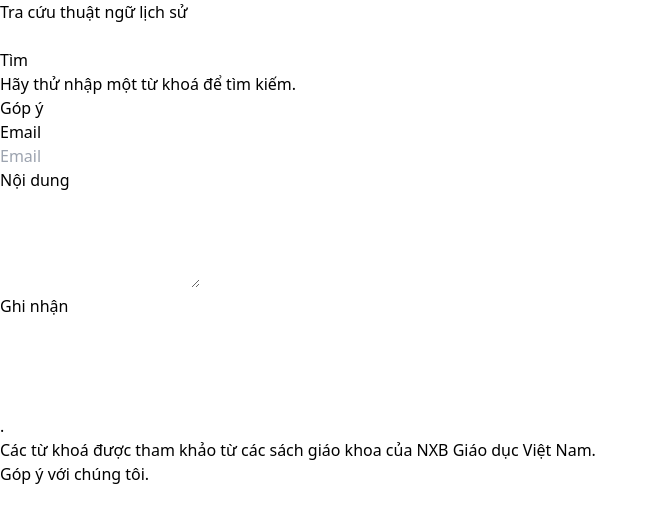
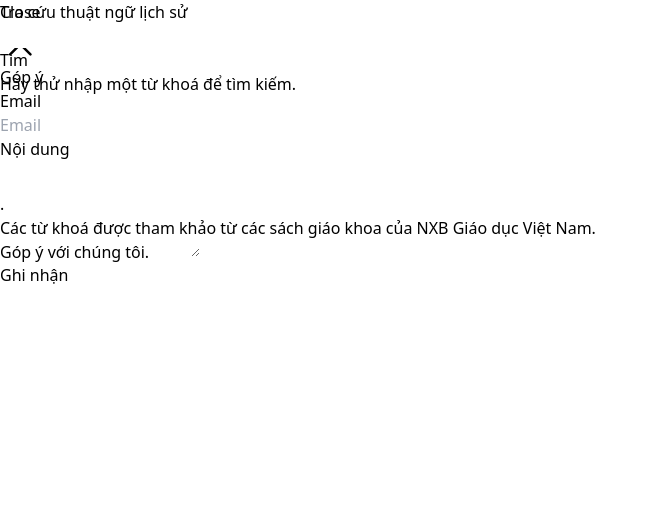
Before and after one commit to kiennguyen-246/history-appendix, a Next.js app: page / in a window 1280 px wide. Both pictures are taken after a click on the link "Góp ý với chúng tôi.". Shown: the top 522 px of the page, without its empty margins (0-657 px from the left). Built offline with nearby package versions, Linux system fonts and the light colour scheme.

Commit message:
Improve frontend performance

```diff
--- a/src/pages/components.js
+++ b/src/pages/components.js
@@ -1,5 +1,8 @@
-import { useState } from "react";
+import { useState, Fragment } from "react";
 import { Combobox } from "@headlessui/react";
+import { Dialog, Transition } from "@headlessui/react";
+import { InboxIcon, XMarkIcon } from "@heroicons/react/24/outline";
+import { set } from "lodash";
 
 const SEARCH_API = "http://localhost:3000/api/search";
 const FILTER_API = "http://localhost:3000/api/filter";
@@ -14,10 +17,12 @@ export function Body() {
     const [response, setResponse] = useState(null);
     const [init, setInit] = useState(false);
     const [found, setFound] = useState(false);
+    const [pending, setPending] = useState(false);
     const [feedbackFormDisplay, setfeedbackFormDisplay] = useState(false);
 
     const doSetQuery = async () => {
         setFound(false);
+        setPending(true);
         const inputValue = document.getElementById("searchInput").value;
         setQuery(inputValue);
     };
@@ -39,6 +44,7 @@ export function Body() {
             setFound(false);
             setResponse(null);
         }
+        setPending(false);
     };
 
     const onSearch = (event) => {
@@ -57,12 +63,24 @@ export function Body() {
         setfeedbackFormDisplay(true);
     };
 
+    const closeFeedback = () => {
+        setfeedbackFormDisplay(false);
+    };
+
     return (
         <div className="container m-auto max-w-3xl font-['vollkorn']">
             <Heading />
             <SearchArea onSubmit={onSearch} />
-            <Content init={init} found={found} response={response} />
-            <FeeabackArea feedbackFormDisplay={feedbackFormDisplay} />
+            <Content
+                init={init}
+                found={found}
+                pending={pending}
+                response={response}
+            />
+            <FeedbackArea
+                feedbackFormDisplay={feedbackFormDisplay}
+                closeFeedback={closeFeedback}
+            />
             <div style={{ marginTop: "6rem" }}>.</div>
             <Footer showFeedback={showFeedback} />
         </div>
@@ -104,6 +122,7 @@ function SearchBox() {
                     id="searchInput"
                     onChange={async (event) => {
                         event.preventDefault();
+                        setSelectedKeyword(null);
                         setQuery(event.target.value);
                         const htmlResponse = await fetch(FILTER_API, {
                             method: "POST",
@@ -183,9 +202,11 @@ function SearchButton({ onButtonClick }) {
     );
 }
 
-function Content({ init, found, response }) {
+function Content({ init, found, pending, response }) {
     if (!init) {
         return <EmptyContent />;
+    } else if (pending) {
+        return <PendingContent />;
     } else if (found) {
         return <KeywordContent response={response} />;
     } else {
@@ -195,6 +216,14 @@ function Content({ init, found, response }) {
 
 function EmptyContent() {
     return <div>Hãy thử nhập một từ khoá để tìm kiếm.</div>;
+}
+
+function PendingContent() {
+    return (
+        <div>
+            <p>Đang tìm kiếm...</p>
+        </div>
+    );
 }
 
 function NotFound() {
@@ -220,71 +249,6 @@ function KeywordContent({ response }) {
     );
 }
 
-function FeeabackArea({ feedbackFormDisplay }) {
-    if (!feedbackFormDisplay) {
-        return <></>;
-    }
-    return (
-        <div className="mt-10 w-full bg">
-            <h2 className="font-bold text-green-800 text-4xl"> Góp ý</h2>
-            <form
-                onSubmit={async (event) => {
-                    event.preventDefault();
-                    const email = event.target.email.value;
-                    const feedback = event.target.feedback.value;
-                    const httpResponse = await fetch(FEEDBACK_API, {
-                        method: "POST",
-                        headers: {
-                            "Content-Type": "application/json",
-                        },
-                        body: JSON.stringify({ email, feedback }),
-                    });
-                    alert(
-                        "Ý kiến của bạn đã được ghi nhận.\nCảm ơn bạn đã góp ý!"
-                    );
-                }}
-            >
-                <label
-                    htmlFor="email"
-                    className="mt-1 block text-base font-bold text-gray-700"
-                >
-                    Email
-                </label>
-                <div className="mt-1">
-                    <input
-                        type="email"
-                        name="email"
-                        id="email"
-                        className="block w-full rounded-md border-gray-300 shadow-sm focus:border-indigo-500 focus:ring-indigo-500 sm:text-sm font-sans"
-                        placeholder="Email"
-                        required
-                    />
-                </div>
-                <label
-                    htmlFor="feedback"
-                    className="mt-1 block text-base font-bold text-gray-700"
-                >
-                    Nội dung
-                </label>
-                <div className="mt-1">
-                    <textarea
-                        rows="4"
-                        name="feedback"
-                        id="feedback"
-                        className="block w-full rounded-md border-gray-300 shadow-sm focus:border-indigo-500 focus:ring-indigo-500 sm:text-sm font-sans"
-                    />
-                </div>
-                <button
-                    type="submit"
-                    className="mt-2 w-1/10 items-center px-4 py-2 border border-transparent shadow-sm text-base font-medium rounded-md text-white bg-lime-800 hover:bg-lime-700 focus:outline-none font-sans"
-                >
-                    Ghi nhận
-                </button>
-            </form>
-        </div>
-    );
-}
-
 function Footer({ showFeedback }) {
     return (
         <footer className="bg-black fixed left-0 right-0 bottom-0 w-full text-center">
@@ -304,3 +268,134 @@ function Footer({ showFeedback }) {
         </footer>
     );
 }
+
+export default function FeedbackArea({ feedbackFormDisplay, closeFeedback }) {
+    return (
+        <Transition.Root show={feedbackFormDisplay} as={Fragment}>
+            <Dialog as="div" className="relative z-10" onClose={closeFeedback}>
+                <Transition.Child
+                    as={Fragment}
+                    enter="ease-out duration-300"
+                    enterFrom="opacity-0"
+                    enterTo="opacity-100"
+                    leave="ease-in duration-200"
+                    leaveFrom="opacity-100"
+                    leaveTo="opacity-0"
+                >
+                    <div className="fixed inset-0 bg-gray-500 bg-opacity-75 transition-opacity" />
+                </Transition.Child>
+
+                <div className="fixed inset-0 z-10 overflow-y-auto">
+                    <div className="flex min-h-full items-end justify-center p-4 text-center sm:items-center sm:p-0">
+                        <Transition.Child
+                            as={Fragment}
+                            enter="ease-out duration-300"
+                            enterFrom="opacity-0 translate-y-4 sm:translate-y-0 sm:scale-95"
+                            enterTo="opacity-100 translate-y-0 sm:scale-100"
+                            leave="ease-in duration-200"
+                            leaveFrom="opacity-100 translate-y-0 sm:scale-100"
+                            leaveTo="opacity-0 translate-y-4 sm:translate-y-0 sm:scale-95"
+                        >
+                            <Dialog.Panel className="relative transform overflow-hidden rounded-lg bg-white px-4 pt-5 pb-4 text-left shadow-xl transition-all sm:my-8 sm:w-full sm:max-w-lg sm:p-6">
+                                <div className="absolute top-0 right-0 hidden pt-4 pr-4 sm:block">
+                                    <button
+                                        type="button"
+                                        className="rounded-md bg-white text-gray-400 hover:text-gray-500 focus:outline-none focus:ring-2 focus:ring-indigo-500 focus:ring-offset-2"
+                                        onClick={() => closeFeedback()}
+                                    >
+                                        <span className="sr-only">Close</span>
+                                        <XMarkIcon
+                                            className="h-6 w-6"
+                                            aria-hidden="true"
+                                        />
+                                    </button>
+                                </div>
+                                <div className="sm:block sm:items-start">
+                                    <div className="mt-3 text-center sm:mt-0 sm:ml-4 sm:text-left">
+                                        <Dialog.Title
+                                            as="h3"
+                                            className="text-3xl pt-3 font-bold leading-6 text-lime-900 font-[vollkorn]"
+                                        >
+                                            Góp ý
+                                        </Dialog.Title>
+                                        <div className="mt-5 w-full bg">
+                                            <form
+                                                onSubmit={async (event) => {
+                                                    event.preventDefault();
+                                                    const email =
+                                                        event.target.email
+                                                            .value;
+                                                    const feedback =
+                                                        event.target.feedback
+                                                            .value;
+                                                    const httpResponse =
+                                                        await fetch(
+                                                            FEEDBACK_API,
+                                                            {
+                                                                method: "POST",
+                                                                headers: {
+                                                                    "Content-Type":
+                                                                        "application/json",
+                                                                },
+                                                                body: JSON.stringify(
+                                                                    {
+                                                                        email,
+                                                                        feedback,
+                                                                    }
+                                                                ),
+                                                            }
+                                                        );
+                                                    alert(
+                                                        "Ý kiến của bạn đã được ghi nhận.\nCảm ơn bạn đã góp ý!"
+                                                    );
+                                                    closeFeedback();
+                                                }}
+                                            >
+                                                <label
+                                                    htmlFor="email"
+                                                    className="mt-1 block text-base font-bold text-gray-700 font-[vollkorn]"
+                                                >
+                                                    Email
+                                                </label>
+                                                <div className="mt-1">
+                                                    <input
+                                                        type="email"
+                                                        name="email"
+                                                        id="email"
+                                                        className="block w-full rounded-md border-gray-300 shadow-sm focus:border-indigo-500 focus:ring-indigo-500 sm:text-sm font-sans"
+                                                        placeholder="Email"
+                                                        required
+                                                    />
+                                                </div>
+                                                <label
+                                                    htmlFor="feedback"
+                                                    className="mt-1 block text-base font-bold text-gray-700 font-[vollkorn]"
+                                                >
+                                                    Nội dung
+                                                </label>
+                                                <div className="mt-1">
+                                                    <textarea
+                                                        rows="4"
+                                                        name="feedback"
+                                                        id="feedback"
+                                                        className="block w-full rounded-md border-gray-300 shadow-sm focus:border-indigo-500 focus:ring-indigo-500 sm:text-sm font-sans"
+                                                    />
+                                                </div>
+                                                <button
+                                                    type="submit"
+                                                    className="mt-4 md-4 float-right w-1/10 items-center px-4 py-2 border border-transparent shadow-sm text-base font-medium rounded-md text-white bg-lime-800 hover:bg-lime-700 focus:outline-none font-sans"
+                                                >
+                                                    Ghi nhận
+                                                </button>
+                                            </form>
+                                        </div>
+                                    </div>
+                                </div>
+                            </Dialog.Panel>
+                        </Transition.Child>
+                    </div>
+                </div>
+            </Dialog>
+        </Transition.Root>
+    );
+}
--- a/src/pages/services/filter.js
+++ b/src/pages/services/filter.js
@@ -2,7 +2,7 @@ import { removeTone } from "../../utils/utils";
 import { mysqlConnection } from "./database";
 
 export async function getFilterResult(query) {
-    query = removeTone(query).replaceAll(" ", "");
+    query = removeTone(query).replaceAll(/[\s-]/g, "");
     const [rows, fields] = await mysqlConnection.execute(
         `SELECT * FROM Keywords
         WHERE Keywords.keywordCode
```
Also changed, not shown: public/trongdong.jpg (deleted).
